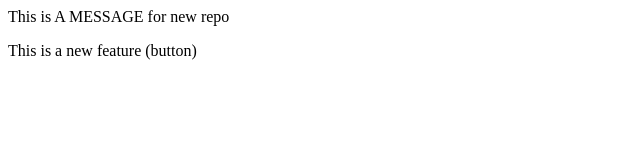
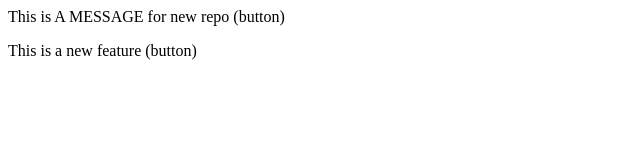
Before and after one commit to UbaidAwan991/localrepo, a plain HTML site: page index.html in a window 1280 px wide. Shown: the full height of the page, 0-640 px from the left. Drawn offline with Linux system fonts and the light colour scheme.

```diff
--- a/index.html
+++ b/index.html
@@ -1,2 +1,2 @@
-<p>This is A MESSAGE for new repo</p>
+<p>This is A MESSAGE for new repo (button)</p>
 <p>This is a new feature (button)</p>
```
